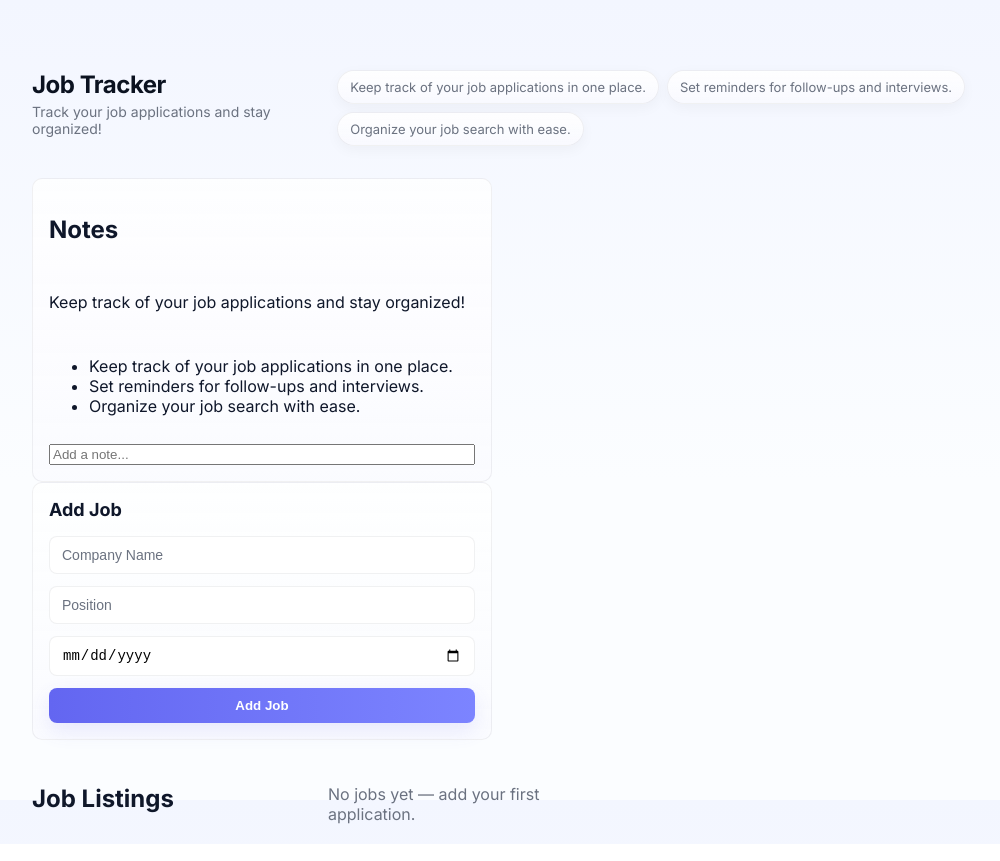
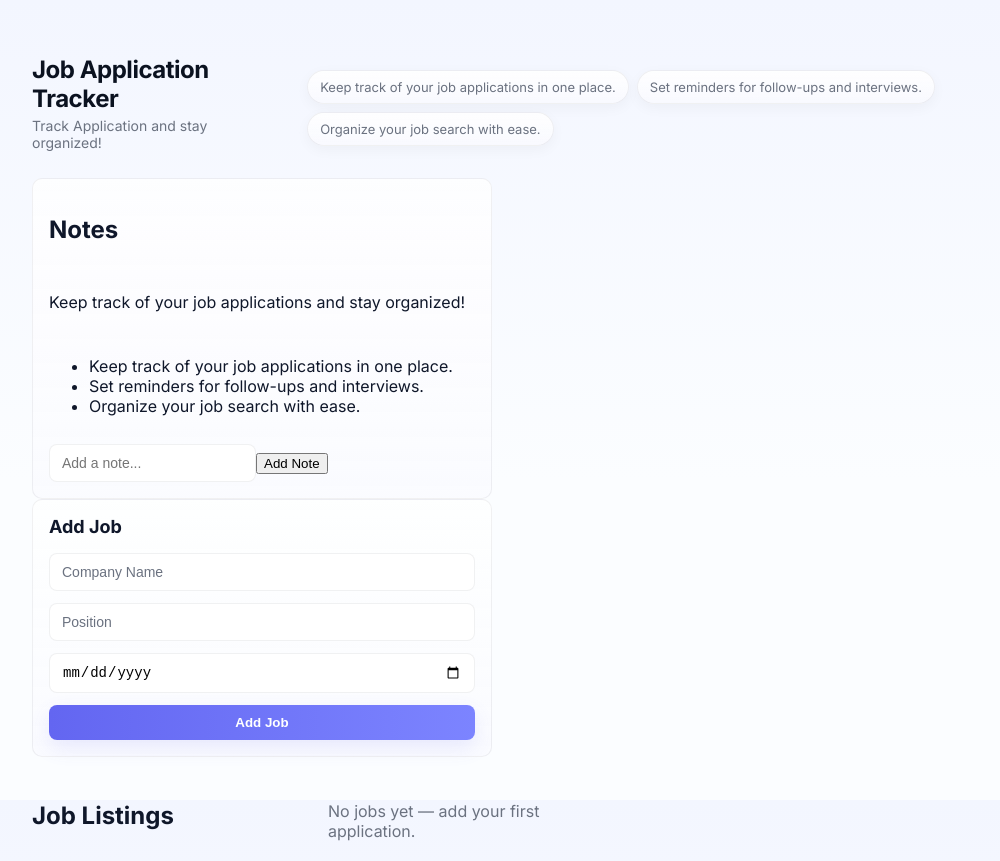
Before and after one commit to AureateProgrammer/Job-Tracker, a React (Vite) app: page / in a window 1280 px wide. Shown: the whole page, without its empty margins (58-1058 px from the left). Built offline with nearby package versions, Linux system fonts and the light colour scheme.

Commit message:
Creating note card

```diff
--- a/src/App.css
+++ b/src/App.css
@@ -15,9 +15,13 @@
 *{box-sizing:border-box}
 .notes :hover {
     transform: translateY(-2px);
-
-
     box-shadow: 0 20px 40px rgba(99,102,241,0.12);
+}
+.notes input[type="text"]{
+    padding:10px 12px;
+    border-radius:8px;
+    border:1px solid rgba(15,23,42,0.06);
+    font-size:14px;
 }
 .notes {
     display:flex;
--- a/src/Component/JobName.tsx
+++ b/src/Component/JobName.tsx
@@ -4,8 +4,8 @@ export function JobName() {
   return (
     <header className="jobname">
       <div className="title">
-        <h1>Job Tracker</h1>
-        <p className="subtitle">Track your job applications and stay organized!</p>
+        <h1>Job Application Tracker</h1>
+        <p className="subtitle">Track Application and stay organized!</p>
       </div>
 
       <ul className="ul1">
--- a/src/Component/Notes.tsx
+++ b/src/Component/Notes.tsx
@@ -2,7 +2,15 @@ import React from "react";
 
 
 export function Notes() {
+
+    function handleAddNote(event: React.FormEvent<HTMLFormElement>) {
+        event.preventDefault();
+        const newnote = (document.querySelector('input') as HTMLInputElement).value;
+            // Logic to add a note
+        }
     return (
+
+
         <div className="notes">
             <h2>Notes</h2>
             <p>Keep track of your job applications and stay organized!</p>
@@ -11,8 +19,13 @@ export function Notes() {
                 <li>Set reminders for follow-ups and interviews.</li>
                 <li>Organize your job search with ease.</li>
             </ul>
-            <input type="text" placeholder="Add a note..." />
+            <form onSubmit={handleAddNote}>
+                <input type="text" placeholder="Add a note..." />
+                <button type="submit">Add Note</button>
+            </form>
 
         </div>
+
+
     )
 }
```
